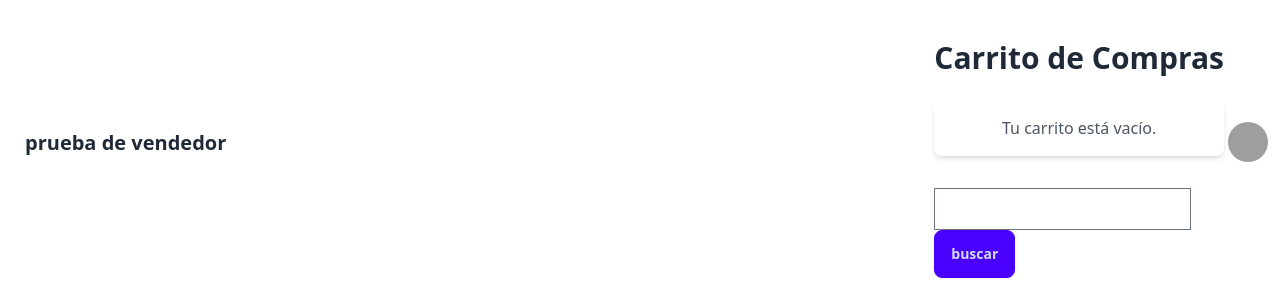
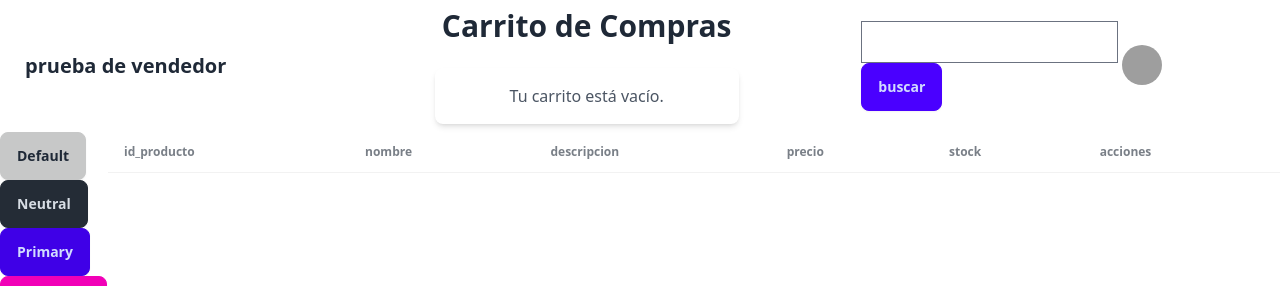
Before and after one commit to Yokoso-coding/Ferremas, a Django app: page /vendedor/inicioVendedor/ in a window 1280 px wide. Shown: the top 286 px of the page. Run offline with Django 5.2, Linux system fonts and the light colour scheme; data that the repository does not hold is empty; some libraries are stand-ins or nearby versions; grey boxes are pictures that could not be loaded.

Commit message:
corecsiones de html

```diff
--- a/proyectoFerreteria/moduloVendedor/templates/inicioVendedor.html
+++ b/proyectoFerreteria/moduloVendedor/templates/inicioVendedor.html
@@ -12,14 +12,13 @@
 <body>
   <header>
     <form>
-      <div class="navbar bg-base-100">
-        <div class="flex-1">
+      <div class="navbar grid grid-cols-12 gap-4">
+        <div class="col-span-4">
           <a class="btn btn-ghost text-xl">prueba de vendedor</a>
         </div>
-        <div class="flex-none">
-          <div class="dropdown dropdown-end">
 
-            <div class="container mx-auto py-8 flex-none">
+        <div class="col-start-5 col-end-8">
+          <div class="container">
             <h1 class="text-3xl font-bold mb-6 text-center">Carrito de Compras</h1>
             <div class="bg-white shadow-md rounded-lg p-4">
               {% if carrito %}
@@ -46,7 +45,9 @@
               {% endif %}
             </div>
           </div>
+        </div>
 
+        <div class="col-start-9 col-end-12">
           <form method="GET">
             <div class="input-group">
               <input type="text" aria-placeholder="buscar..." name="buscar" value="">
@@ -55,7 +56,6 @@
               </div>
             </div>
           </form>
-          </div>
           <div class="dropdown dropdown-end">
             <div tabindex="0" role="button" class="btn btn-ghost btn-circle avatar">
               <div class="w-10 rounded-full">
@@ -75,6 +75,7 @@
             </ul>
           </div>
         </div>
+
       </div>
       <div class="grid grid-cols-12 gap-4">
         <div>
--- a/proyectoFerreteria/proyectoFerreteria/settings.py
+++ b/proyectoFerreteria/proyectoFerreteria/settings.py
@@ -89,7 +89,7 @@ DATABASES = {
         'ENGINE': 'django.db.backends.mysql',
         'NAME': 'ferremas',
         'USER': 'root',
-        'PASSWORD': 'duoc',
+        'PASSWORD': '123456',
         'HOST': 'localhost',
         'PORT': '3306',
     }
--- a/proyectoFerreteria/theme/static/css/dist/styles.css
+++ b/proyectoFerreteria/theme/static/css/dist/styles.css
@@ -2514,6 +2514,30 @@ html {
   grid-column: span 11 / span 11;
 }
 
+.col-span-4 {
+  grid-column: span 4 / span 4;
+}
+
+.col-span-8 {
+  grid-column: span 8 / span 8;
+}
+
+.col-start-5 {
+  grid-column-start: 5;
+}
+
+.col-start-9 {
+  grid-column-start: 9;
+}
+
+.col-end-8 {
+  grid-column-end: 8;
+}
+
+.col-end-12 {
+  grid-column-end: 12;
+}
+
 .mx-4 {
   margin-left: 1rem;
   margin-right: 1rem;
@@ -2598,6 +2622,10 @@ html {
   grid-template-columns: repeat(12, minmax(0, 1fr));
 }
 
+.grid-cols-8 {
+  grid-template-columns: repeat(8, minmax(0, 1fr));
+}
+
 .items-center {
   align-items: center;
 }
@@ -2612,6 +2640,10 @@ html {
 
 .gap-4 {
   gap: 1rem;
+}
+
+.gap-2 {
+  gap: 0.5rem;
 }
 
 .overflow-x-auto {
```
Lines whose indentation alone changed are shown as unchanged.
